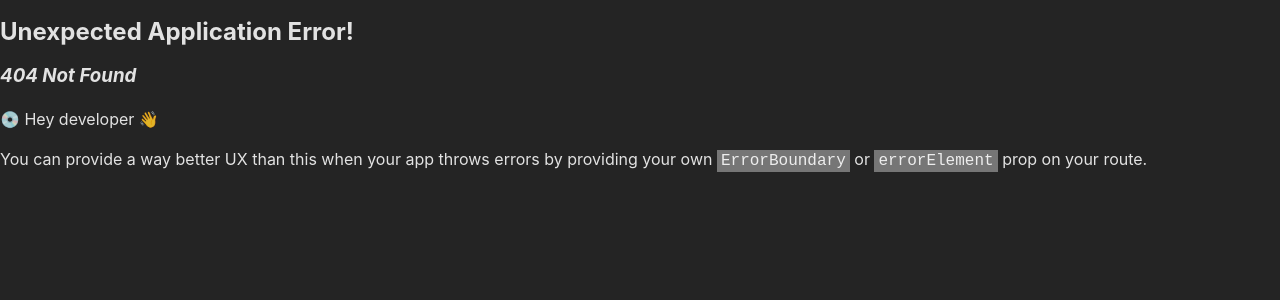
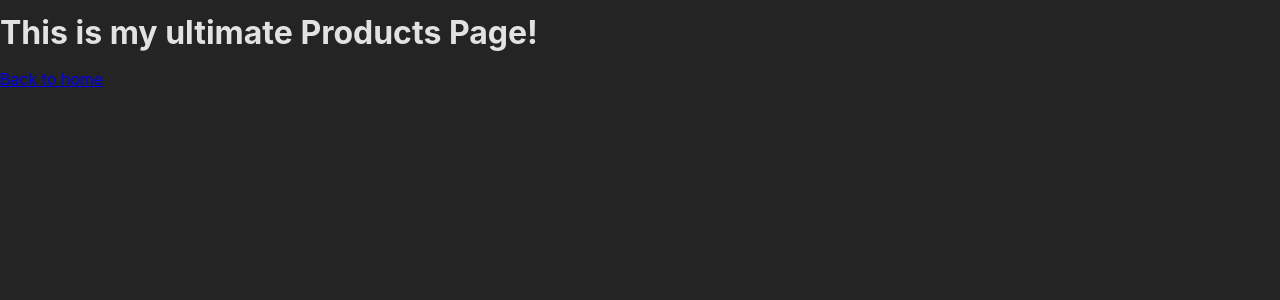
Before and after one commit to avi-codesmith/React-Router-Project, a React (Create React App) app: page /products in a window 1280 px wide. Before the commit this address had no page. Shown: the top 300 px of the page. Built offline with nearby package versions, Linux system fonts and the light colour scheme.

Commit message:
Connect components to router and link b/w diff components by using inbuilt Link component

```diff
--- a/src/components/Homepage.jsx
+++ b/src/components/Homepage.jsx
@@ -1,3 +1,10 @@
+import { Link } from "react-router-dom";
+
 export default function Homepage() {
-  return <h1>This is my ultimate homepage!</h1>;
+  return (
+    <>
+      <h1>This is my ultimate homepage!</h1>
+      <Link to="/products">Go to Products List</Link>
+    </>
+  );
 }
--- /dev/null
+++ b/src/components/Products.jsx
@@ -0,0 +1,10 @@
+import { Link } from "react-router-dom";
+
+export default function Products() {
+  return (
+    <>
+      <h1>This is my ultimate Products Page!</h1>
+      <Link to="/">Back to home</Link>
+    </>
+  );
+}
```
Also changed, not shown: src/App.js (+29 -2 lines).
